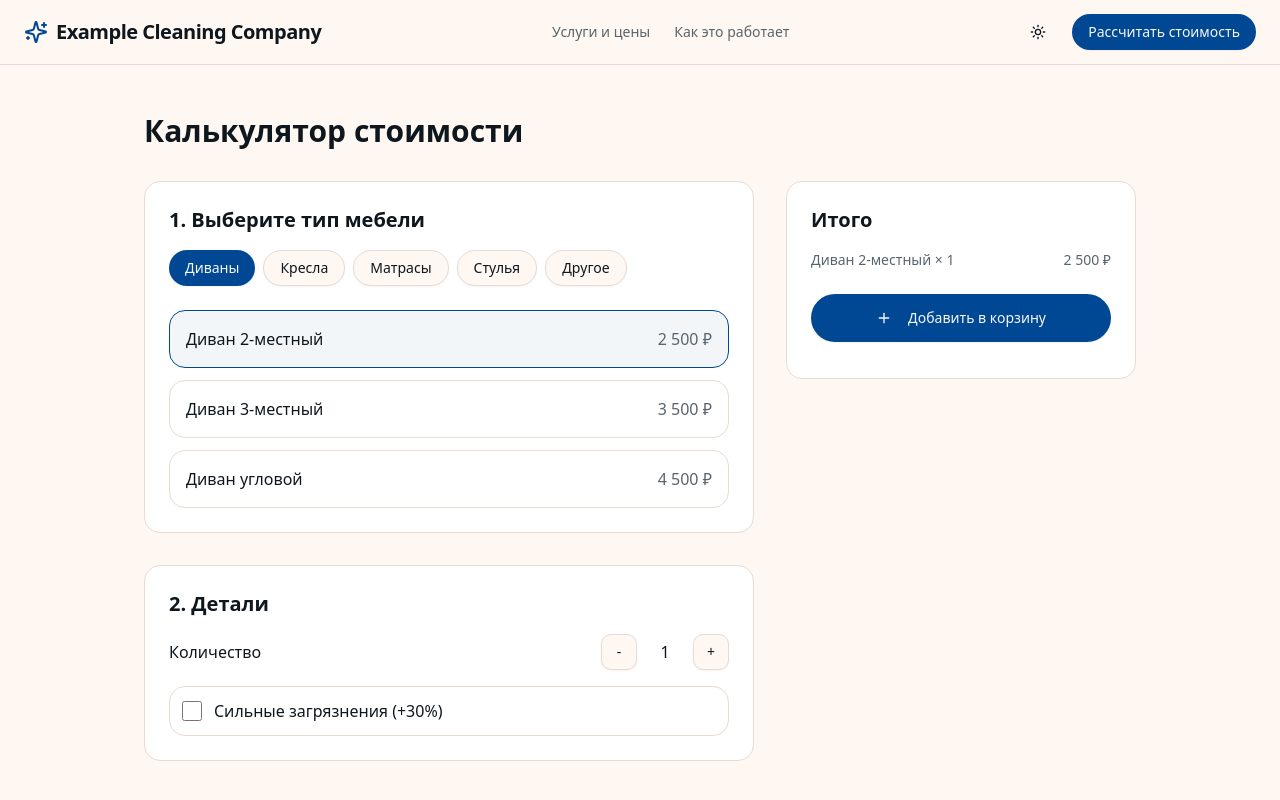
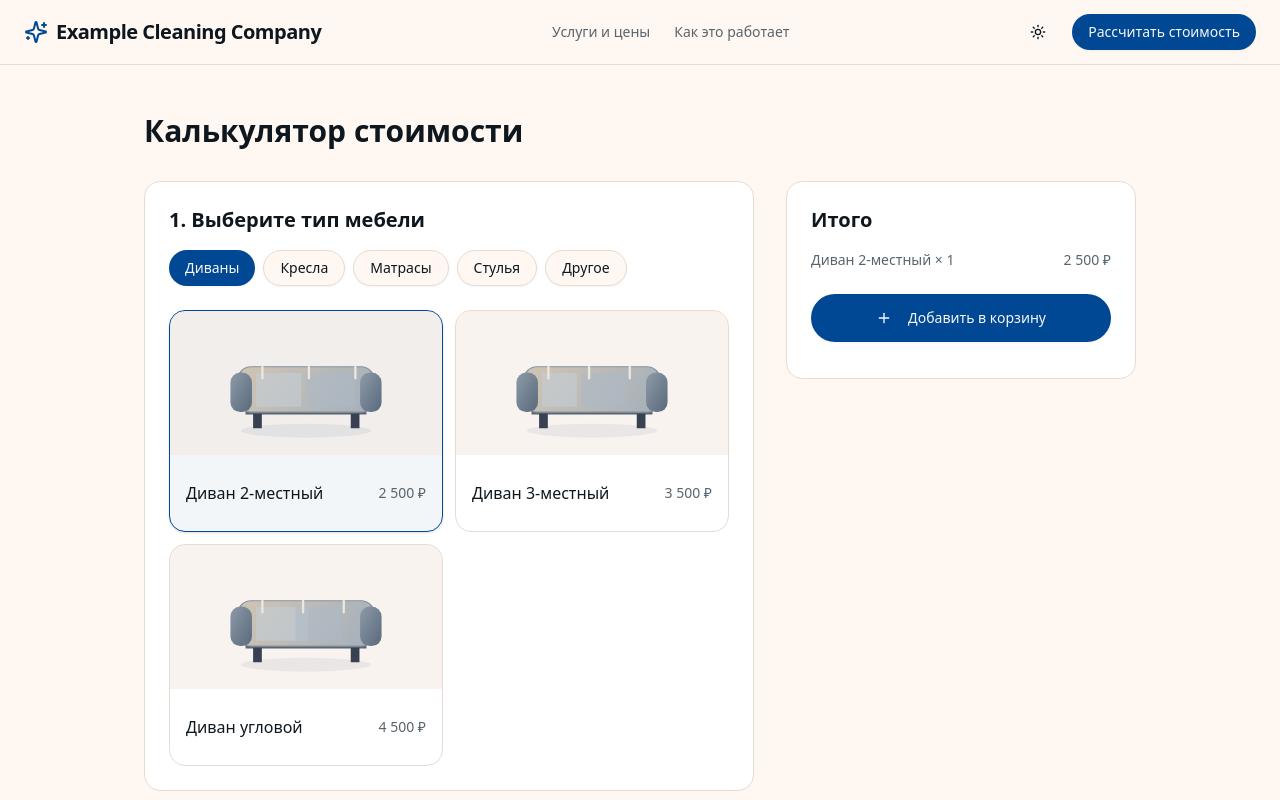
Before and after one commit to nn-makarov/Uixui, a Next.js app: page /calculator in a window 1280 px wide. Shown: the top 800 px of the page. Built offline with nearby package versions, Linux system fonts and the light colour scheme; no server answers; the database is empty.

Commit message:
Add themed furniture image cards to calculator

```diff
--- a/app/(public)/calculator/page.tsx
+++ b/app/(public)/calculator/page.tsx
@@ -2,6 +2,7 @@
 
 import { useEffect, useState } from "react"
 import Link from "next/link"
+import Image from "next/image"
 import { Header } from "@/components/layout/Header"
 import { Footer } from "@/components/layout/Footer"
 import { Button } from "@/components/ui/button"
@@ -11,23 +12,23 @@ import { ArrowRight, Plus } from "lucide-react"
 // Временные тарифы (в копейках)
 const TARIFFS = {
   SOFA: [
-    { variant: "sofa2", title: "Диван 2-местный", price: 250000 },
-    { variant: "sofa3", title: "Диван 3-местный", price: 350000 },
-    { variant: "corner", title: "Диван угловой", price: 450000 },
+    { variant: "sofa2", title: "Диван 2-местный", price: 250000, image: "/images/furniture/sofa_2_seater.svg" },
+    { variant: "sofa3", title: "Диван 3-местный", price: 350000, image: "/images/furniture/sofa_3_seater.svg" },
+    { variant: "corner", title: "Диван угловой", price: 450000, image: "/images/furniture/sofa_corner.svg" },
   ],
   ARMCHAIR: [
-    { variant: "armchair", title: "Кресло обычное", price: 150000 },
-    { variant: "recliner", title: "Кресло-реклайнер", price: 200000 },
+    { variant: "armchair", title: "Кресло обычное", price: 150000, image: "/images/furniture/armchair.svg" },
+    { variant: "recliner", title: "Кресло-реклайнер", price: 200000, image: "/images/furniture/recliner.svg" },
   ],
   MATTRESS: [
-    { variant: "single", title: "Матрас односпальный", price: 180000 },
-    { variant: "double", title: "Матрас двуспальный", price: 250000 },
+    { variant: "single", title: "Матрас односпальный", price: 180000, image: "/images/furniture/mattress_single.svg" },
+    { variant: "double", title: "Матрас двуспальный", price: 250000, image: "/images/furniture/mattress_double.svg" },
   ],
   CHAIR: [
-    { variant: "seat", title: "Стул (сиденье)", price: 80000 },
-    { variant: "back", title: "Стул (сиденье + спинка)", price: 120000 },
+    { variant: "seat", title: "Стул (сиденье)", price: 80000, image: "/images/furniture/chair_seat.svg" },
+    { variant: "back", title: "Стул (сиденье + спинка)", price: 120000, image: "/images/furniture/chair_seat_back.svg" },
   ],
-  OTHER: [{ variant: "other", title: "Другая мебель", price: 0 }],
+  OTHER: [{ variant: "other", title: "Другая мебель", price: 0, image: "/images/furniture/other.svg" }],
 }
 
 export default function CalculatorPage() {
@@ -113,17 +114,33 @@ export default function CalculatorPage() {
                 ))}
               </div>
 
-              <div className="grid gap-3">
-                {TARIFFS[category].map((item, idx) => (
-                  <div
-                    key={item.variant}
-                    onClick={() => setSelectedVariant(idx)}
-                    className={`p-4 border rounded-xl cursor-pointer flex justify-between items-center transition-colors ${selectedVariant === idx ? 'border-primary bg-primary/5' : 'hover:border-primary/50'}`}
-                  >
-                    <span className="font-medium">{item.title}</span>
-                    <span className="text-muted-foreground">{category === "OTHER" ? "По фото" : `${((livePrices[item.variant] ?? item.price) / 100).toLocaleString('ru-RU')} ₽`}</span>
-                  </div>
-                ))}
+              <div className="grid grid-cols-1 sm:grid-cols-2 gap-3">
+                {TARIFFS[category].map((item, idx) => {
+                  const selected = selectedVariant === idx
+                  return (
+                    <button
+                      key={item.variant}
+                      type="button"
+                      aria-pressed={selected}
+                      onClick={() => setSelectedVariant(idx)}
+                      className={`group min-w-0 overflow-hidden rounded-2xl border text-left transition-all focus-visible:outline-none focus-visible:ring-2 focus-visible:ring-primary ${selected ? "border-primary bg-primary/5 shadow-sm" : "border-border bg-card hover:border-primary/50"}`}
+                    >
+                      <div className="flex h-36 items-center justify-center bg-muted/40 px-4 py-2">
+                        <Image
+                          src={item.image}
+                          alt={item.title}
+                          width={220}
+                          height={150}
+                          className="h-full w-full object-contain transition-transform duration-200 group-hover:scale-[1.04]"
+                        />
+                      </div>
+                      <div className="flex min-h-[76px] items-center justify-between gap-3 p-4">
+                        <span className="font-medium leading-snug">{item.title}</span>
+                        <span className="shrink-0 text-sm text-muted-foreground">{category === "OTHER" ? "По фото" : `${((livePrices[item.variant] ?? item.price) / 100).toLocaleString('ru-RU')} ₽`}</span>
+                      </div>
+                    </button>
+                  )
+                })}
               </div>
             </div>
 
```
